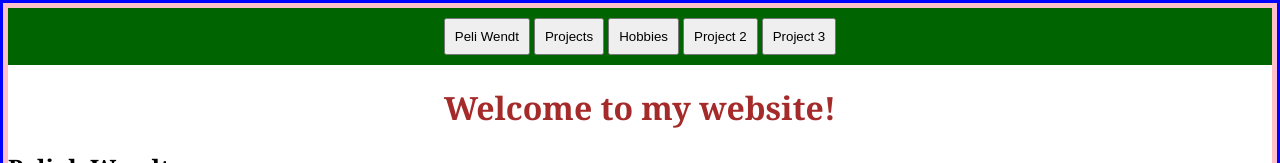
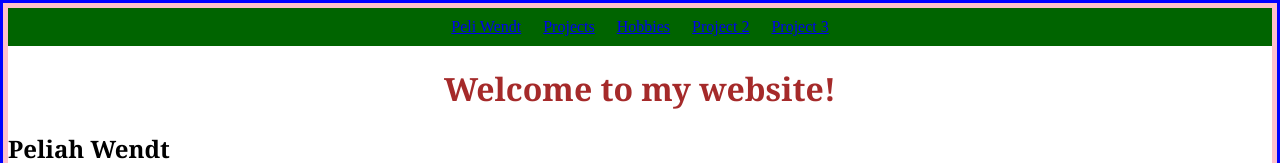
Before and after one commit to pwendt29/pwendt29.github.io, a plain HTML site: page index.html in a window 1280 px wide. Shown: the top 163 px of the page. Drawn offline with Linux system fonts and the light colour scheme.

Commit message:
Update index.html

```diff
--- a/index.html
+++ b/index.html
@@ -6,11 +6,11 @@
 </head>
 <body>
       <div class='wrapper'>
-            <button href = 'index.html' class="button"> Peli Wendt</button>
-            <button href='Projects.html' class='button'>Projects</button>
-            <button href='Hobbies.html' class='button'>Hobbies</button>
-            <button href = 'Project2.html' class='button'>Project 2</button>
-            <button href = 'Project3.html' class='button'>Project 3</button>
+            <a href = 'index.html' class="button"> Peli Wendt</a>
+            <a href='Projects.html' class='button'>Projects</a>
+            <a href='Hobbies.html' class='button'>Hobbies</a>
+            <a href = 'Project2.html' class='button'>Project 2</a>
+            <a href = 'Project3.html' class='button'>Project 3</a>
 
       </div>
       <h1 class = 'Title'> Welcome to my website!</h1>
```
